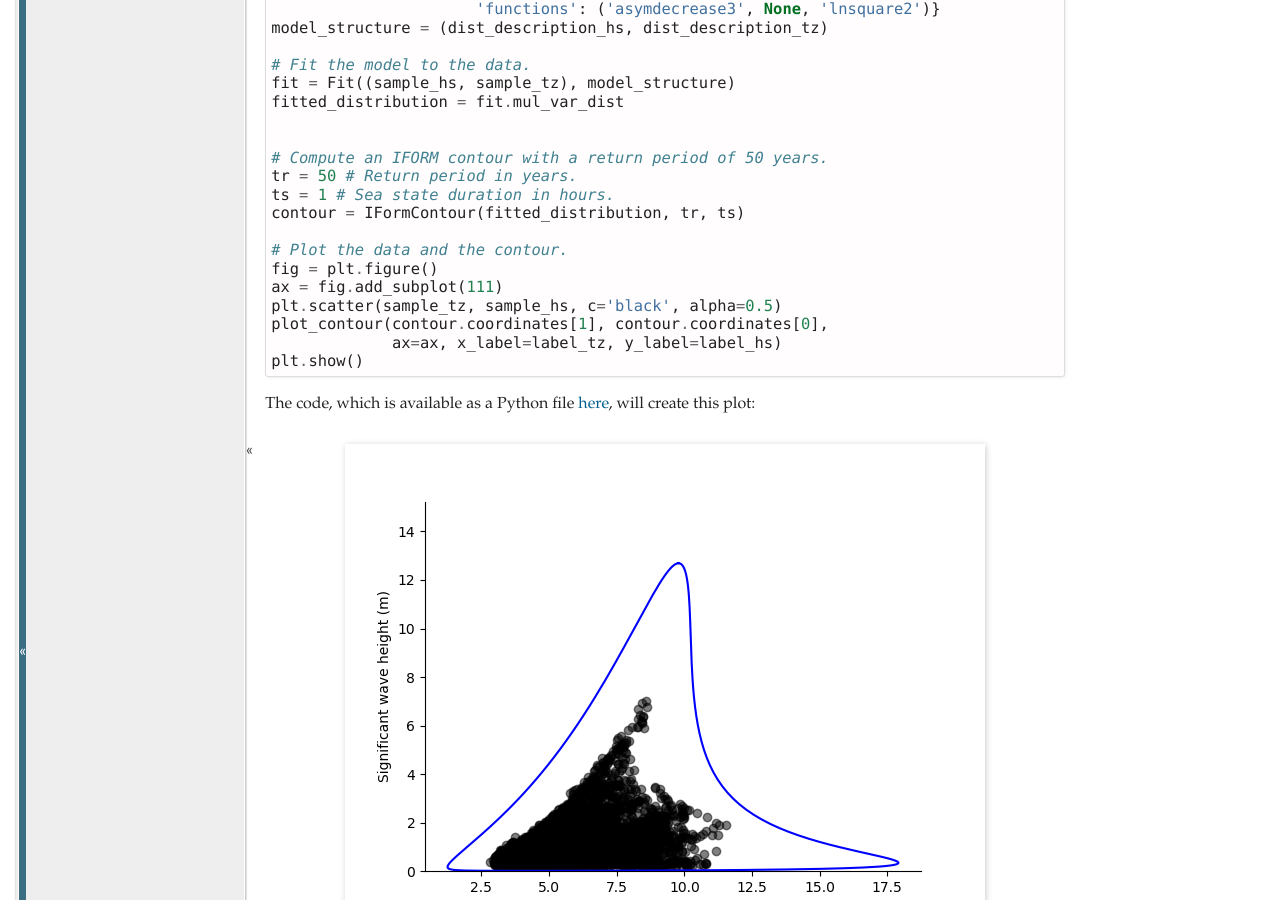
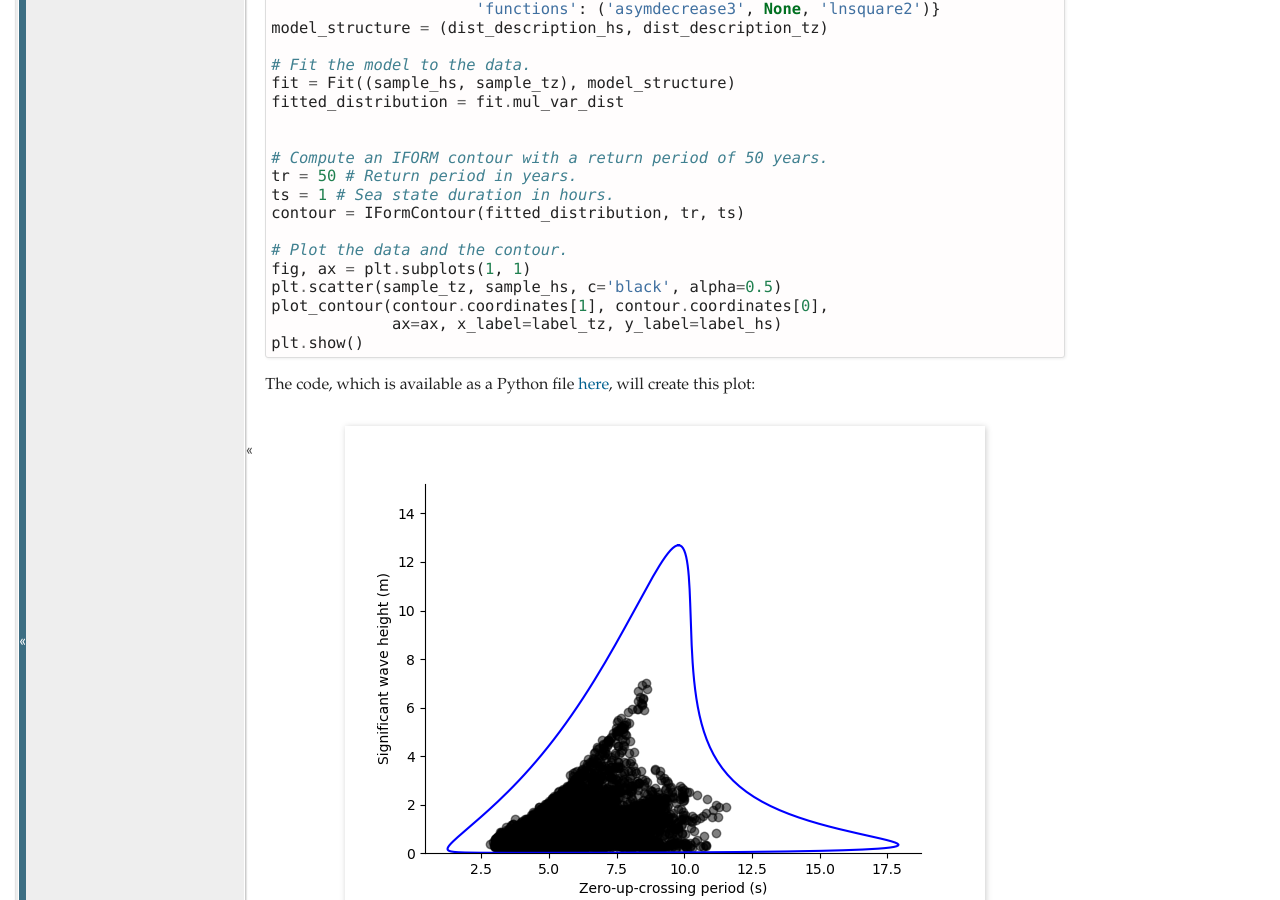
Before and after one commit to virocon-organization/virocon, a Sphinx documentation site: the page built from docs/example.rst, in a window 1280 px wide and 900 px high, scrolled down 590 px. Built offline with Sphinx 7.4.7, drawn with Linux system fonts in a browser that asks for light colours.

Commit message:
Simplify to shorten one line.

```diff
--- a/docs/example.rst
+++ b/docs/example.rst
@@ -41,8 +41,7 @@ return period of 50 years. ::
     contour = IFormContour(fitted_distribution, tr, ts)
 
     # Plot the data and the contour.
-    fig = plt.figure()
-    ax = fig.add_subplot(111)
+    fig, ax = plt.subplots(1, 1)
     plt.scatter(sample_tz, sample_hs, c='black', alpha=0.5)
     plot_contour(contour.coordinates[1], contour.coordinates[0],
                  ax=ax, x_label=label_tz, y_label=label_hs)
```
Also changed, not shown: 1 other file.
